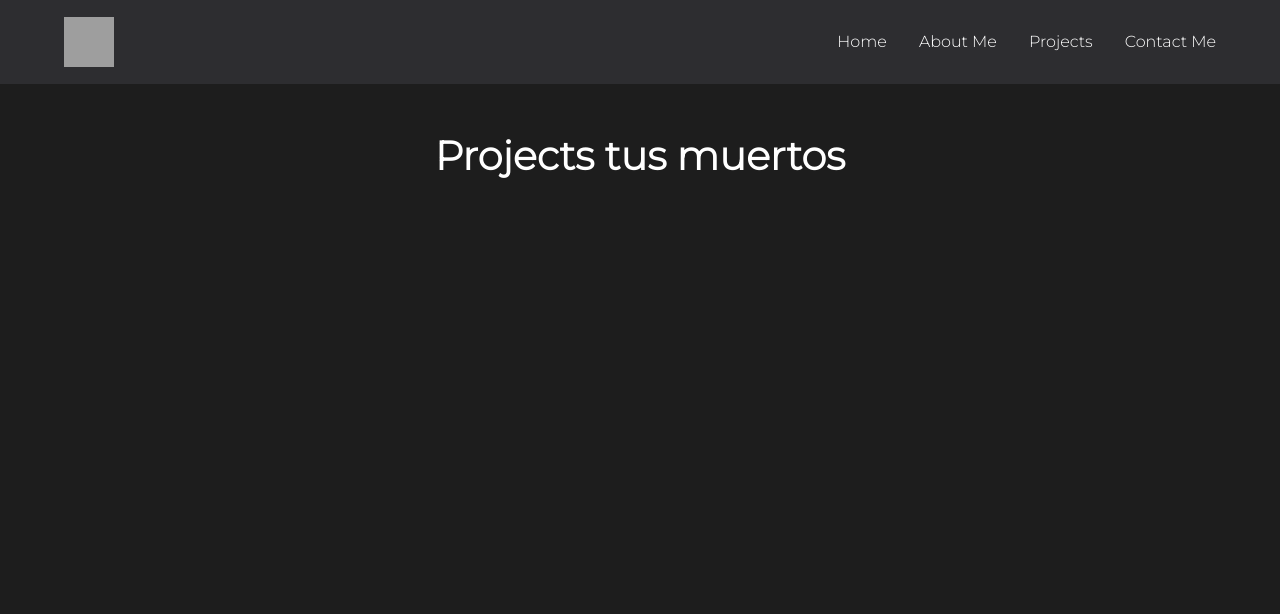
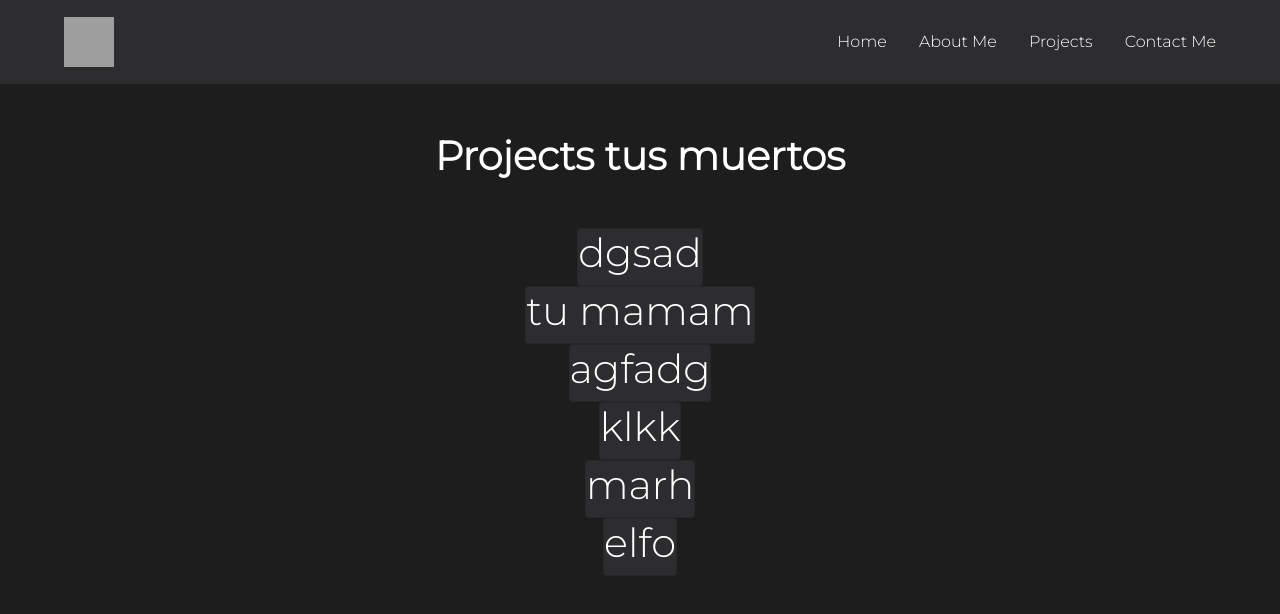
Before and after one commit to manzcube/manzcube.github.io, a React (Create React App) app: page /projects in a window 1280 px wide. Shown: the top 614 px of the page. Built offline with nearby package versions, Linux system fonts and the light colour scheme; grey boxes are pictures that could not be loaded.

Commit message:
Made project item, and passing props to it

```diff
--- /dev/null
+++ b/src/components/Project.jsx
@@ -0,0 +1,12 @@
+import React from "react";
+
+const Project = (props) => {
+    return (
+        <div>
+            <h1>{props.title}</h1>
+        </div>
+    )
+}
+
+
+export default Project;
--- a/src/pages/Projects.jsx
+++ b/src/pages/Projects.jsx
@@ -1,29 +1,28 @@
 import React from 'react';
 import './Pages.css';
+import Project from '../components/Project';
 
 
 
-const Projects = (props) => {
-  const project_list = ['dgsad', 'tu mamam', 'agfadg', 'klkk', 'marh', 'elfo']
+const Projects = ({ label }) => {
+  const project_list = [{name: 'dgsad'}, {name: 'tu mamam'}, {name: 'agfadg'}, {name: 'klkk'}, {name: 'marh'}, {name: 'elfo'}]
 
-  const renderedProjects = list => {
-    list.map(project => {
+  const renderedProjects = project_list.map((project) => {
       return (
         <div className='card'>
-          {project}
+          <Project title={project.name} />
         </div>
       )
     }
   )
-}
 
 
   return (
     <div className='page flex-column align-items-center justify-content-start p-5'>
-      <h1 className='fw-bold mb-5'>Projects {props.label}</h1>
-      {renderedProjects(project_list)}
-      </div>
-    )
+      <h1 className='fw-bold mb-5'>Projects {label}</h1>
+        {renderedProjects}
+    </div>
+  )
 }
 
 export default Projects
```
